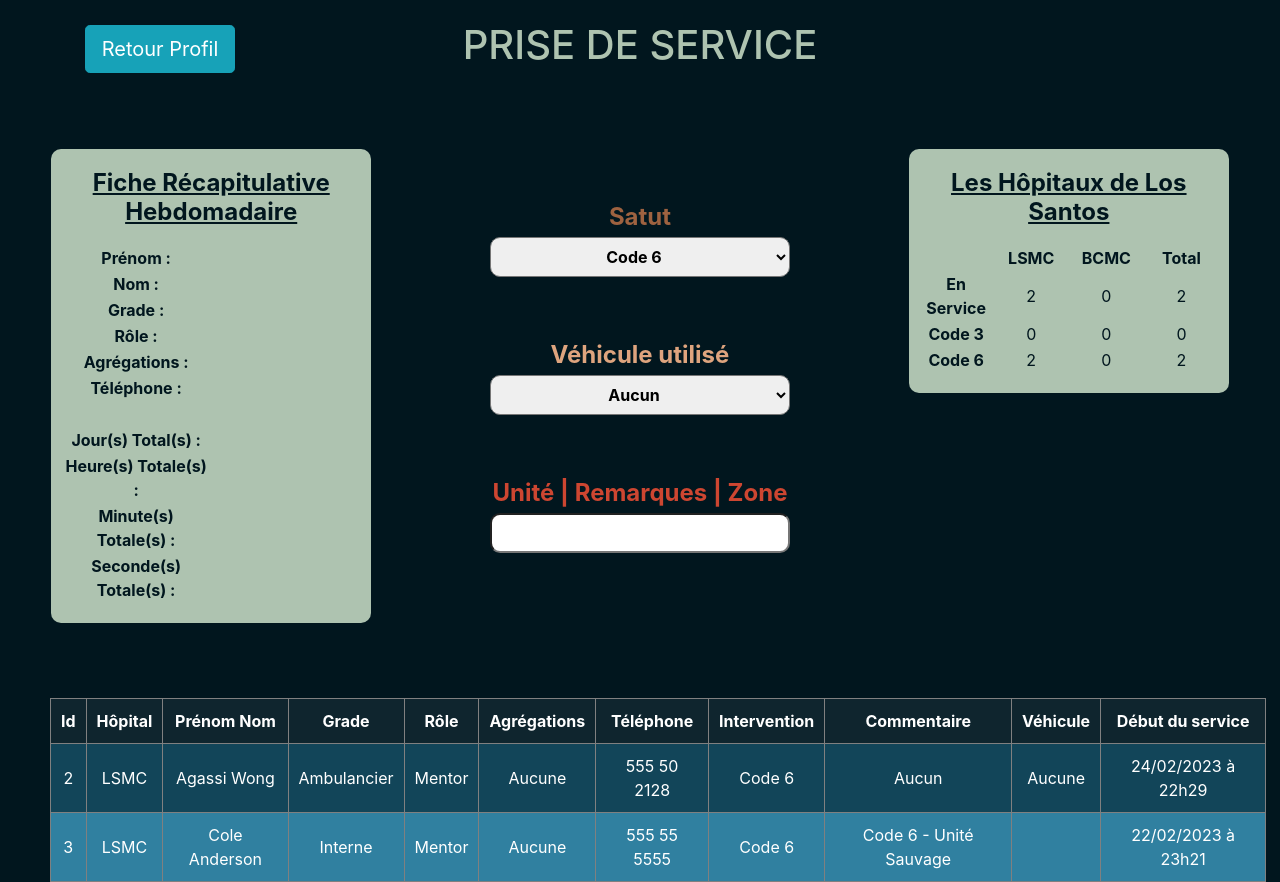
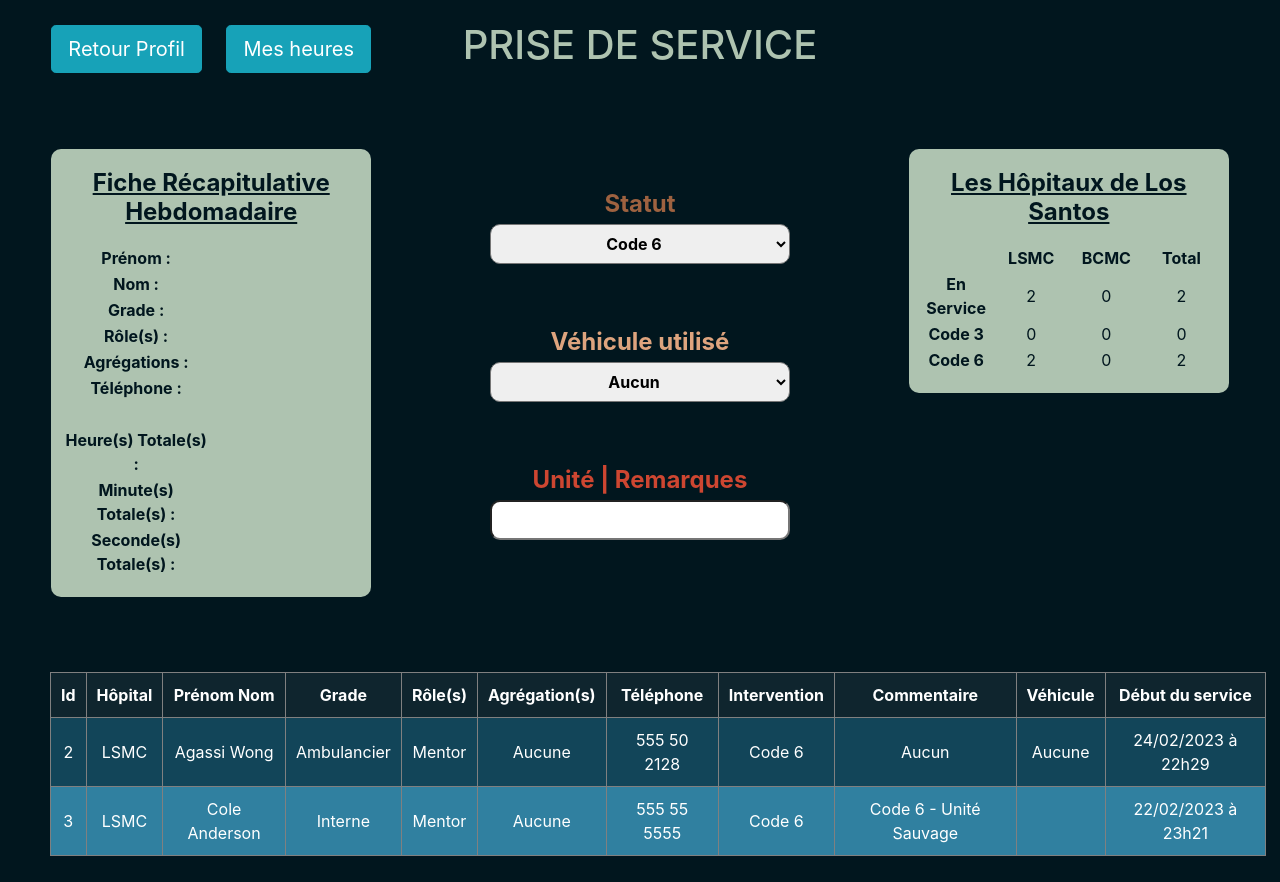
Before and after one commit to AgassiWongCG/LSMC-Intranet, a PHP site: page /sandbox1/service.php in a window 1280 px wide. After the commit the page ends 856 px from the top, so only its background shows below. Run offline with PHP 8.4, Linux system fonts and the light colour scheme; the visitor is signed in with stand-in values (Sample User, id 1); data comes from the database, SQL or seed files in the repository; data that the repository does not hold is empty.

Commit message:
Update service.php

```diff
--- a/sandbox1/service.php
+++ b/sandbox1/service.php
@@ -35,15 +35,13 @@
     $telephoneEffectifActuel = substr_replace($telephoneEffectifActuel, ' ', 3, 0);
     $telephoneEffectifActuel = substr_replace($telephoneEffectifActuel, ' ', 6, 0);
 
-
-
-
     //                                                       0      1          2              3        4      5       6      7         8       9
     $result                 = mysqli_query($connect, "SELECT id, effectif, debutservice, finservice, total, dernier, heure, minute, seconde, jour FROM service WHERE effectif=$idEffectifActuel");
 
     $result_total           = mysqli_query($connect, "SELECT SUM(seconde) AS seconde, SUM(minute) AS minute, SUM(heure) AS heure, SUM(jour) AS jour, dernier FROM service WHERE effectif=$idEffectifActuel AND dernier=0");
 
     while ($currentService = mysqli_fetch_row($result_total)) {
+
         $total_jour     = $currentService[3];
         $total_heure    = $currentService[2];
         $total_minute   = $currentService[1];
@@ -69,7 +67,6 @@
             $total_heure = $total_heure % 24;
             $total_jour = $total_jour + $jour_supp;
         }
-
 
     }
 ?>
@@ -299,13 +296,14 @@
     <table style="width: 100%; text-align: center; margin: 20px 0px 20px 0px;">
     	<tbody>
     		<tr>
-    			<td style="width: 25%;">
-    			    <a href="landing.php" class="btn btn-info btn-lg">Retour Profil</a>
+    			<td style="width: 33%;">
+    			    <a href="landing.php" class="btn btn-info btn-lg" style="margin: 0px 10px">Retour Profil</a>
+    			    <a href="landing.php" class="btn btn-info btn-lg" style="margin: 0px 10px">Mes heures</a>
     			</td>
-    			<td style="width: 50%; color: #aec3b0;">
+    			<td style="width: 34%; color: #aec3b0;">
     			    <h1>PRISE DE SERVICE</h1>
     			</td>
-    			<td style="width: 25%;">
+    			<td style="width: 33%;">
 
     			</td>
     		</tr>
@@ -333,7 +331,7 @@
                                     <td><?php echo $gradeEffectifActuel;?></td>
                                 </tr>
                                 <tr>
-                                    <td class="titleSummaryStyle">Rôle :</td>
+                                    <td class="titleSummaryStyle">Rôle(s) :</td>
                                     <td><?php echo $roleEffectifActuel;?></td>
                                 </tr>
                                 <tr>
@@ -348,10 +346,6 @@
                                 <tr>
                                     <td>&nbsp;</td>
                                     <td>&nbsp;</td>
-                                </tr>
-                                <tr>
-                                    <td class="titleSummaryStyle">Jour(s) Total(s) :</td>
-                                    <td><?php echo $total_jour?></td>
                                 </tr>
                                 <tr>
                                     <td class="titleSummaryStyle">Heure(s) Totale(s) :</td>
@@ -375,7 +369,7 @@
                             <tbody>
                                 <tr>
                                     <td class="statutTitleStyle">
-                                        Satut
+                                        Statut
                                     </td>
                                 </tr>
                                 <tr>
@@ -386,7 +380,6 @@
                                             <option value="Code 7">Code 7</option>
                                             <option value="Code 10">Code 10</option>
                                             <option value="Code 15">Code 15</option>
-                                            <option value="Autopsie">Autopsie</option>
                                             <option value="Morgue">Morgue</option>
                                             <option value="Fusillade">Fusillade</option>
                                             <option value="Consultation">Consultation</option>
@@ -394,8 +387,8 @@
                                             <option value="Formation">Formation</option>
                                             <option value="Examen">Examen</option>
                                             <option value="Rendez-vous">Rendez-vous</option>
-                                            <option value="Evenement">Évênement</option>
-                                            <option value="Reunion">Réunion</option>
+                                            <option value="Évênement">Évênement</option>
+                                            <option value="Réunion">Réunion</option>
                                             <option value="Gestion Direction">Gestion Direction</option>
                                         </select>
                                     </td>
@@ -413,16 +406,16 @@
                                 <tr>
                                     <td>
                                         <select name="Vehicule" class="selectInputStyle">
-                                            <option selected="selected" value="Aucune">Aucun</option>
+                                            <option selected="selected" value="Aucun">Aucun</option>
                                             <option value="Ambulance 1">Ambulance 1</option>
                                             <option value="Ambulance 2">Ambulance 2</option>
-                                            <option value="Vapide">Vapide</option>
-                                            <option value="4x4">4x4</option>
+                                            <option value="Vapid">Vapid</option>
                                             <option value="Caracara">Caracara</option>
                                             <option value="Alamo">Alamo</option>
                                             <option value="Predator">Predator</option>
                                             <option value="Buffalo Direction">Buffalo Direction</option>
-                                            <option value="Helicoptere">Helicoptere</option>
+                                            <option value="Hélicoptère">Hélicoptère</option>
+                                            <option value="Corbillard">Corbillard</option>
                                         </select>
                                     </td>
                                 </tr>
@@ -433,7 +426,7 @@
                                 </tr>
                                 <tr>
                                     <td class="remarksTitleStyle">
-                                        Unité | Remarques | Zone
+                                        Unité | Remarques
                                     </td>
                                 </tr>
                                 <tr>
@@ -469,7 +462,7 @@
     			<td style="width: 33%; vertical-align: top;">
                     <div style="margin: 50px; padding: 10px 10px 20px 10px; background-color: #aec3b0; border-radius: 10px;">
     			        <h4 class="bold underline" style="padding: 10px; color: #01161e;">Les Hôpitaux de Los Santos</h4>
-                        <table border=0 style="width: 100%; color: #01161e;">
+                        <table style="width: 100%; color: #01161e;">
                             <tbody>
                                 <tr>
                                     <td style="width: 25%;">&nbsp;</td>
@@ -512,8 +505,8 @@
             <th>Hôpital</th>
             <th>Prénom Nom</th>
             <th>Grade</th>
-            <th>Rôle</th>
-            <th>Agrégations</th>
+            <th>Rôle(s)</th>
+            <th>Agrégation(s)</th>
             <th>Téléphone</th>
             <th>Intervention</th>
             <th>Commentaire</th>
```
